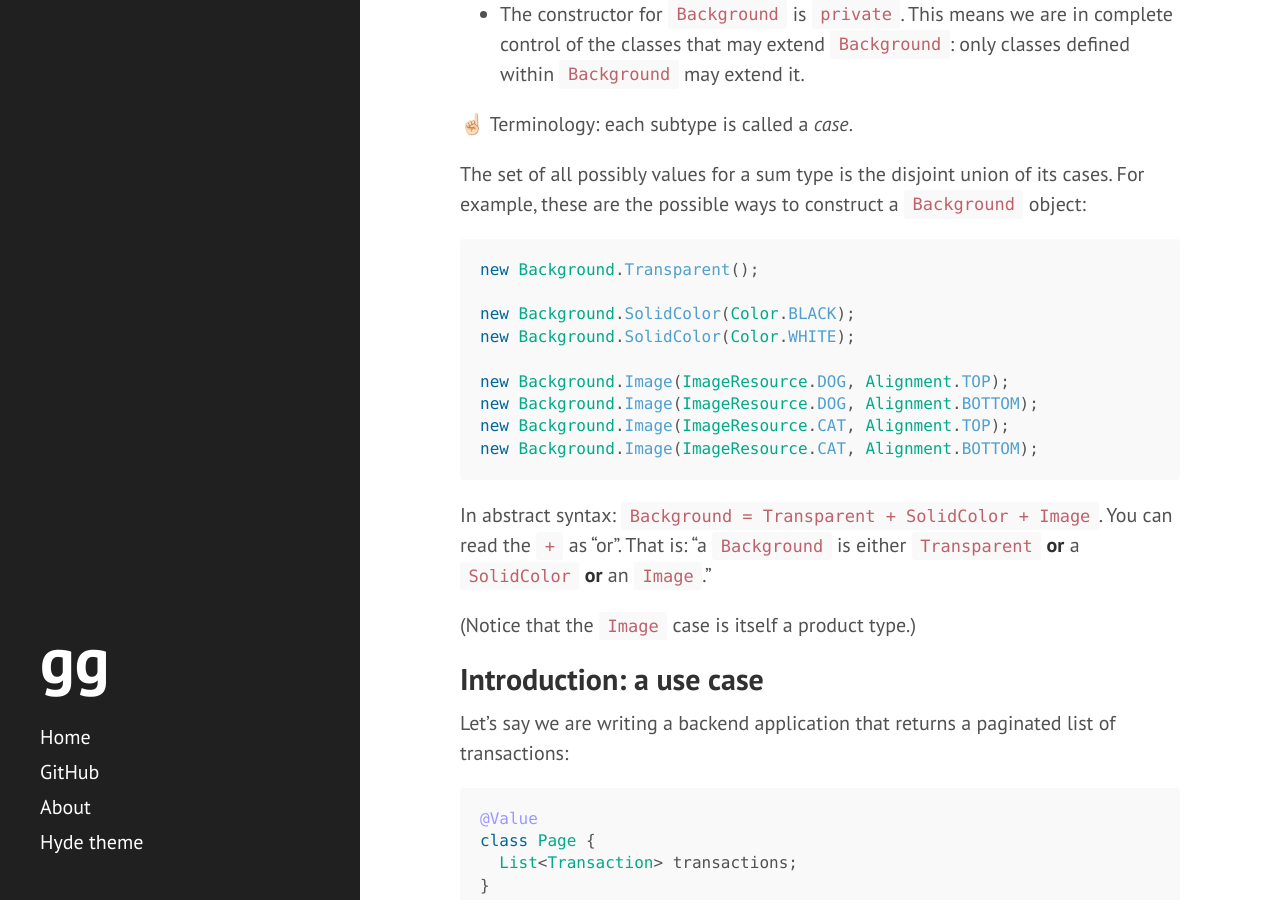
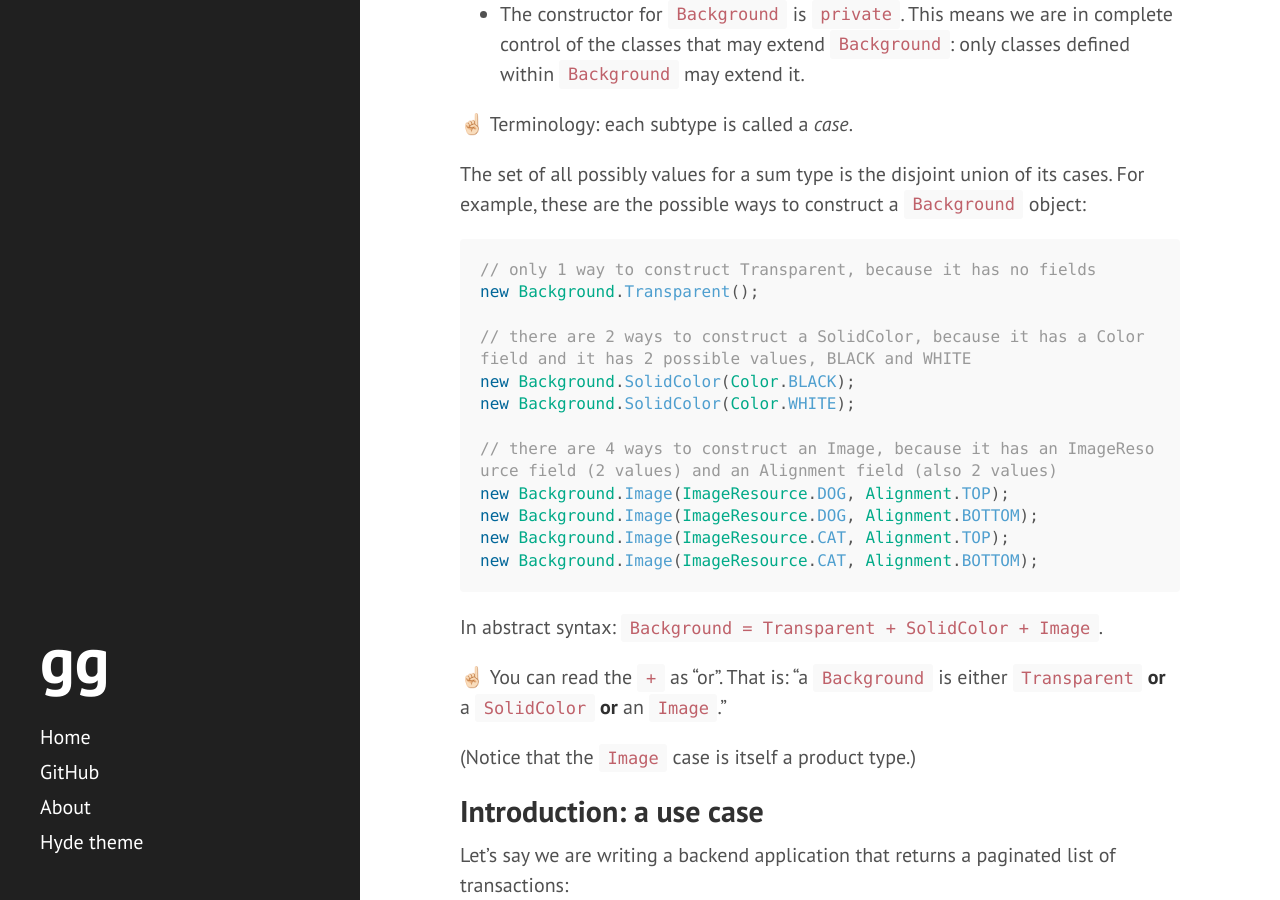
Before and after one commit to Garciat/garciat.github.io, a Jekyll site: the page built from _posts/2020-05-07-java-adt.md, in a window 1280 px wide and 900 px high, scrolled down 2765 px. Built offline with Jekyll 4.4.1, drawn with Linux system fonts in a browser that asks for light colours; some of the changed text lies outside the part shown.

Commit message:
Update 2020-05-07-java-adt.md

````diff
--- a/_posts/2020-05-07-java-adt.md
+++ b/_posts/2020-05-07-java-adt.md
@@ -94,18 +94,23 @@ Notice:
 The set of all possibly values for a sum type is the disjoint union of its cases. For example, these are the possible ways to construct a `Background` object:
 
 ```java
+// only 1 way to construct Transparent, because it has no fields
 new Background.Transparent();
 
+// there are 2 ways to construct a SolidColor, because it has a Color field and it has 2 possible values, BLACK and WHITE
 new Background.SolidColor(Color.BLACK);
 new Background.SolidColor(Color.WHITE);
 
+// there are 4 ways to construct an Image, because it has an ImageResource field (2 values) and an Alignment field (also 2 values)
 new Background.Image(ImageResource.DOG, Alignment.TOP);
 new Background.Image(ImageResource.DOG, Alignment.BOTTOM);
 new Background.Image(ImageResource.CAT, Alignment.TOP);
 new Background.Image(ImageResource.CAT, Alignment.BOTTOM);
 ```
 
-In abstract syntax: `Background = Transparent + SolidColor + Image`. You can read the `+` as "or". That is: "a `Background` is either `Transparent` **or** a `SolidColor` **or** an `Image`."
+In abstract syntax: `Background = Transparent + SolidColor + Image`.
+
+☝🏻 You can read the `+` as "or". That is: "a `Background` is either `Transparent` **or** a `SolidColor` **or** an `Image`."
 
 (Notice that the `Image` case is itself a product type.)
 
@@ -249,7 +254,9 @@ if (cursor instanceof Cursor.Next) {
 
 This is (arguably) a bit clunky. Also: imagine that we added a new cursor type. It would be easy to forget the if-check for this new cursor type. (Perhaps in this contrived example this seems unlikely, but consider a data type with more alternatives.)
 
-Enter the (modified) visitor pattern!
+Enter the _modified_ visitor pattern!
+
+☝🏻 I call this the "modified" visitor pattern, because it usually doesn't have a return value.
 
 ```java
 public abstract class Cursor {
````
